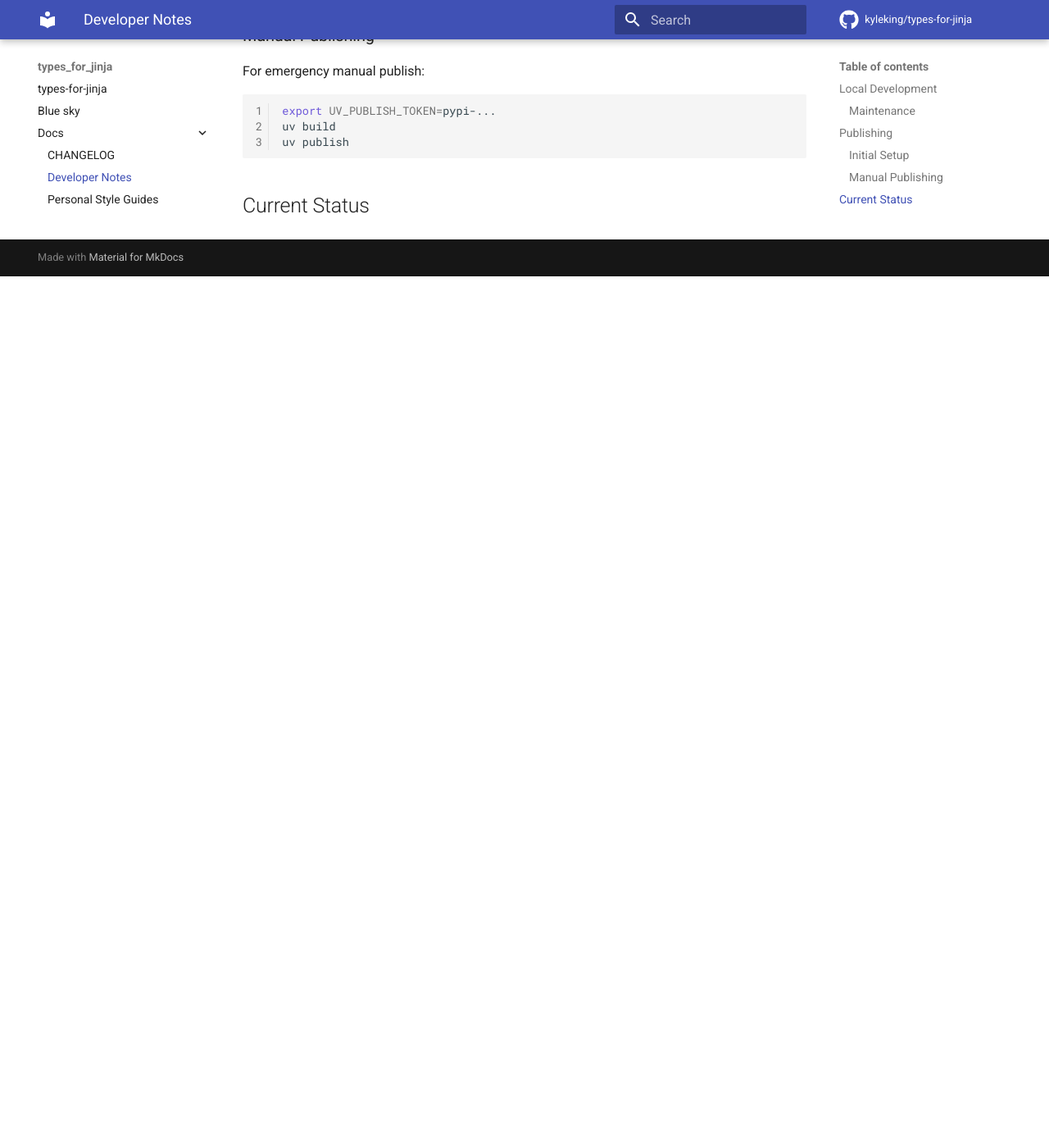
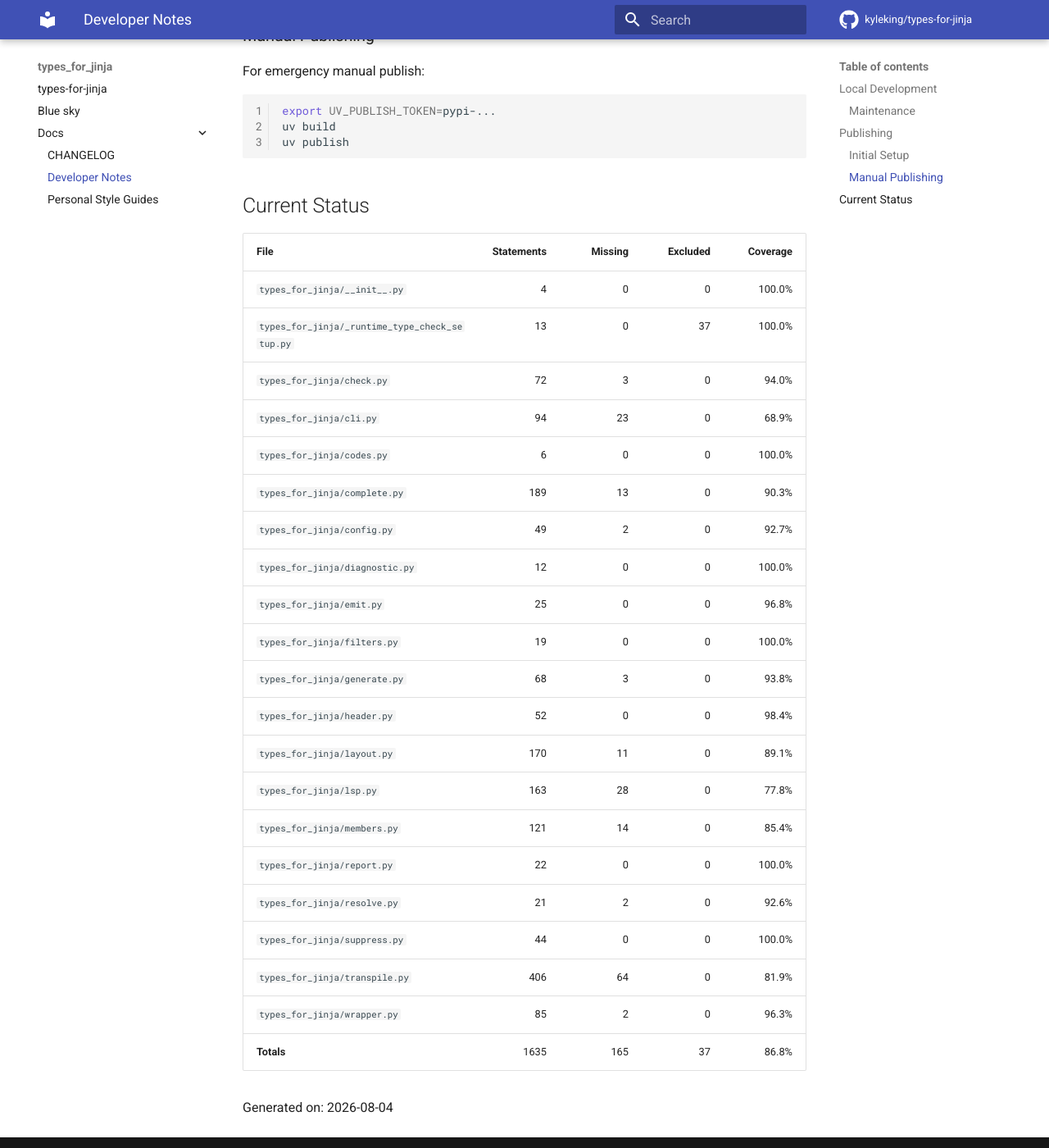
Before and after one commit to KyleKing/types-for-jinja, an MkDocs documentation site: the page built from docs/docs/DEVELOPER_GUIDE.md, in a window 1280 px wide and 1400 px high, scrolled down 1265 px. Shown: the whole window at 82% size. Built offline with MkDocs 1.6.1 and Material for MkDocs 9.7.7, drawn with Linux system fonts in a browser that asks for light colours; comment, search, counter and statistics services are not loaded; before the commit the page ends 1602 px from its top, so only the background shows below that.

Commit message:
ci: fix errors

```diff
--- a/docs/docs/DEVELOPER_GUIDE.md
+++ b/docs/docs/DEVELOPER_GUIDE.md
@@ -69,5 +69,29 @@
 ## Current Status
 
 <!-- {cts} COVERAGE -->
+| File                                           | Statements | Missing | Excluded | Coverage |
+|------------------------------------------------|-----------:|--------:|---------:|---------:|
+| `types_for_jinja/__init__.py`                  | 4          | 0       | 0        | 100.0%   |
+| `types_for_jinja/_runtime_type_check_setup.py` | 13         | 0       | 37       | 100.0%   |
+| `types_for_jinja/check.py`                     | 72         | 3       | 0        | 94.0%    |
+| `types_for_jinja/cli.py`                       | 94         | 23      | 0        | 68.9%    |
+| `types_for_jinja/codes.py`                     | 6          | 0       | 0        | 100.0%   |
+| `types_for_jinja/complete.py`                  | 189        | 13      | 0        | 90.3%    |
+| `types_for_jinja/config.py`                    | 49         | 2       | 0        | 92.7%    |
+| `types_for_jinja/diagnostic.py`                | 12         | 0       | 0        | 100.0%   |
+| `types_for_jinja/emit.py`                      | 25         | 0       | 0        | 96.8%    |
+| `types_for_jinja/filters.py`                   | 19         | 0       | 0        | 100.0%   |
+| `types_for_jinja/generate.py`                  | 68         | 3       | 0        | 93.8%    |
+| `types_for_jinja/header.py`                    | 52         | 0       | 0        | 98.4%    |
+| `types_for_jinja/layout.py`                    | 170        | 11      | 0        | 89.1%    |
+| `types_for_jinja/lsp.py`                       | 163        | 28      | 0        | 77.8%    |
+| `types_for_jinja/members.py`                   | 121        | 14      | 0        | 85.4%    |
+| `types_for_jinja/report.py`                    | 22         | 0       | 0        | 100.0%   |
+| `types_for_jinja/resolve.py`                   | 21         | 2       | 0        | 92.6%    |
+| `types_for_jinja/suppress.py`                  | 44         | 0       | 0        | 100.0%   |
+| `types_for_jinja/transpile.py`                 | 406        | 64      | 0        | 81.9%    |
+| `types_for_jinja/wrapper.py`                   | 85         | 2       | 0        | 96.3%    |
+| **Totals**                                     | 1635       | 165     | 37       | 86.8%    |
 
+Generated on: 2026-08-04
 <!-- {cte} -->
```
Also changed, not shown: docs/docs/CHANGELOG.md (+20 -0 lines), 1 other file.
